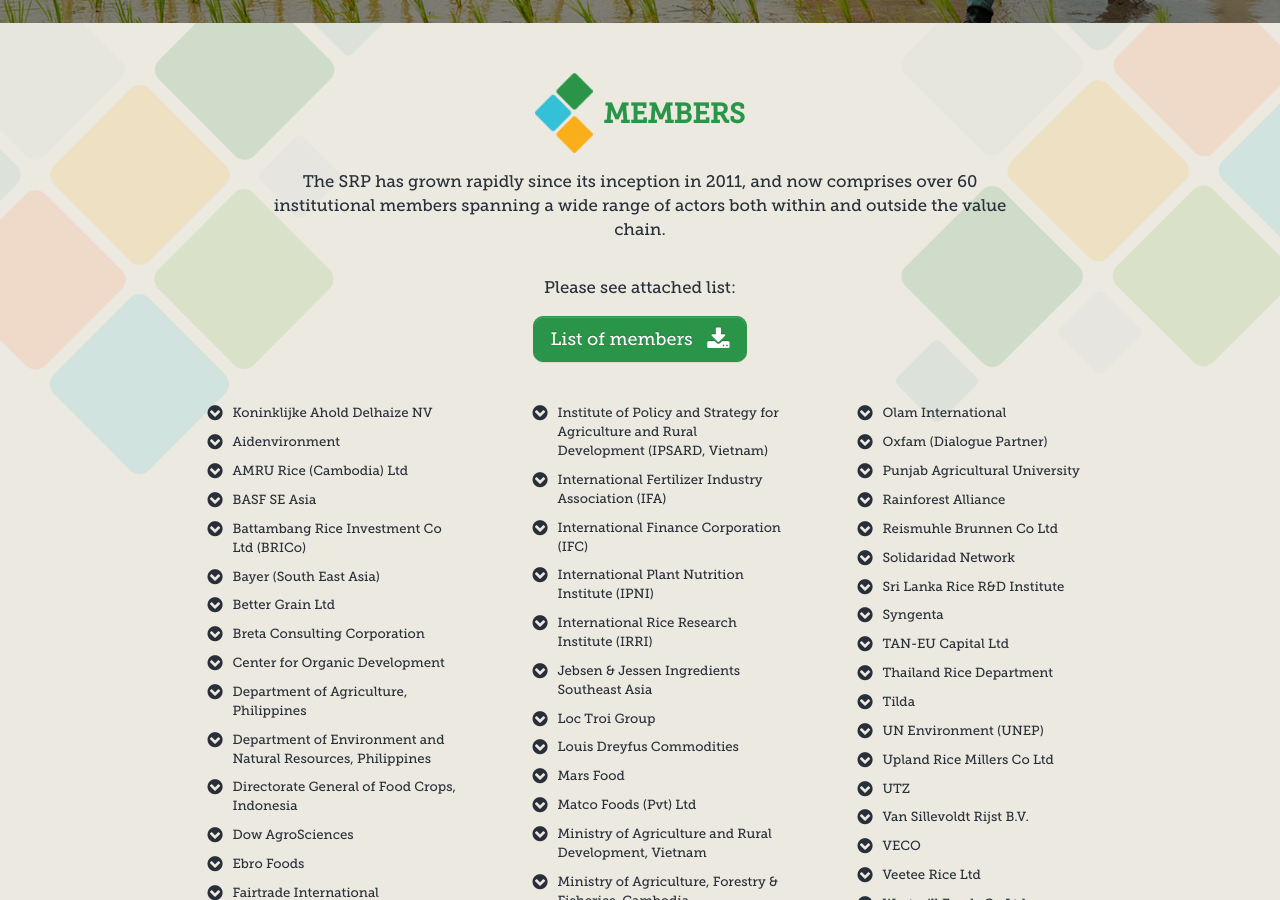
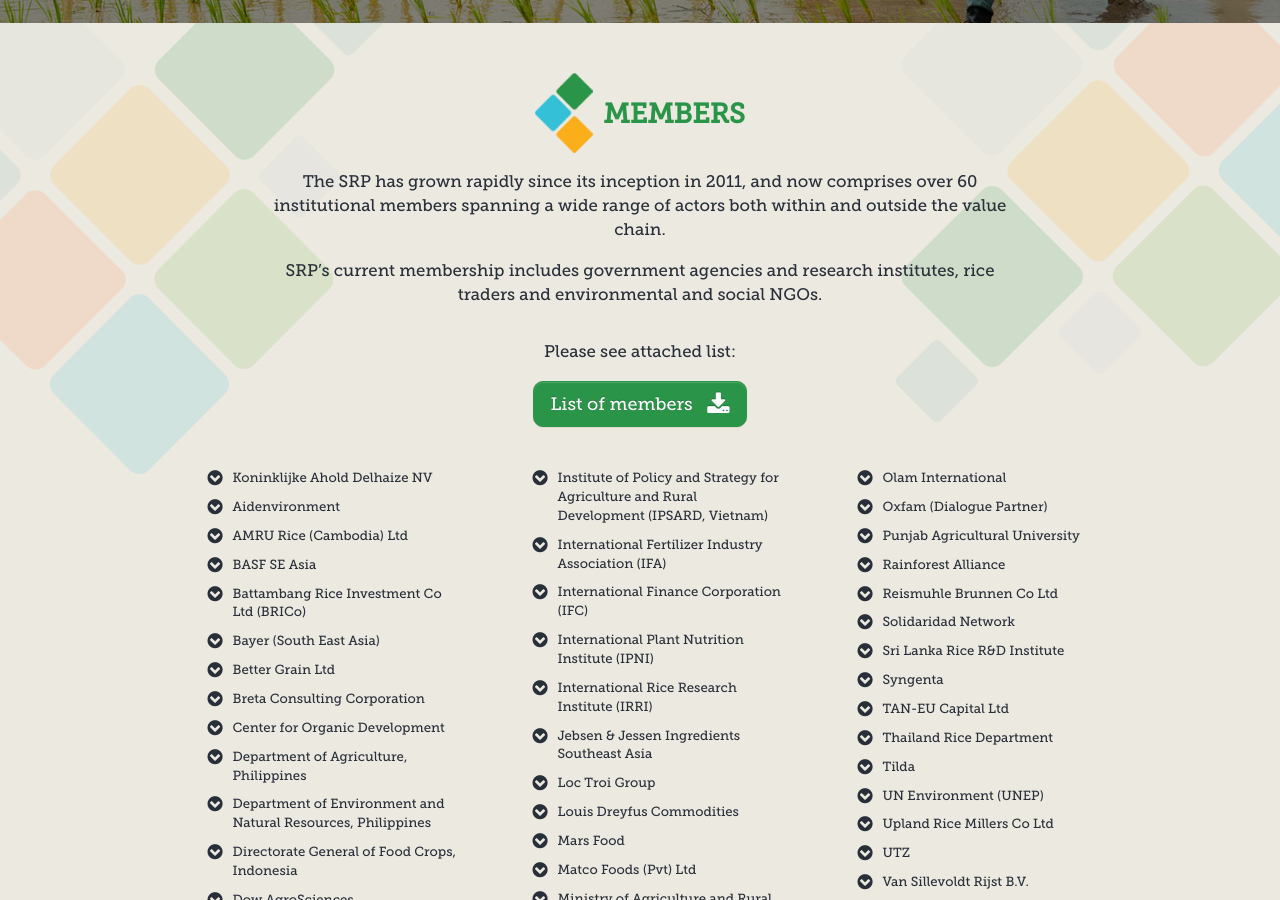
Before and after one commit to sustainablericeplatform/sustainablericeplatform.github.io, a Jekyll site: the page built from Get-Involved/index.html, in a window 1280 px wide and 900 px high, scrolled down 1345 px. Built offline with Jekyll 4.4.1, drawn with Linux system fonts in a browser that asks for light colours; some of the changed text lies outside the part shown.

Commit message:
Update index.html

```diff
--- a/Get-Involved/index.html
+++ b/Get-Involved/index.html
@@ -16,7 +16,7 @@
                     <h1 class="smaller green light">JOIN A GLOBAL COMMUNITY FOR</h1>
                     <h1 class="bigger yellow light">RICE SUSTAINABILITY!</h1>
                 </div> -->
-                <h1 class="yellow">Get involved now!</h1>
+                <h1 class="yellow">Become a member</h1>
                 <p>As a global multi-stakeholder initiative, the Sustainable Rice Platform welcomes institutions from the public and private sectors, international agencies and development partners, research institutes, non-profits and producer groups.</p>
                 <p>Organizations can participate in the Sustainable Rice Platform by committing themselves formally to contribute, either financially or in-kind.</p>
                 <p>For membership application, please submit a completed membership application form to <em class="green">secretariat@sustainablerice.org</em></p>
@@ -66,6 +66,7 @@
             <div class="col-md-8 col-md-offset-2">
                 <div class="text-container">
                     <p>The SRP has grown rapidly since its inception in 2011, and now comprises over 60 institutional members spanning a wide range of actors both within and outside the value chain.</p>
+                <p>SRP’s current membership includes government agencies and research institutes, rice traders and environmental and social NGOs.</p>
                 </div>
             </div>
         </div>
```
